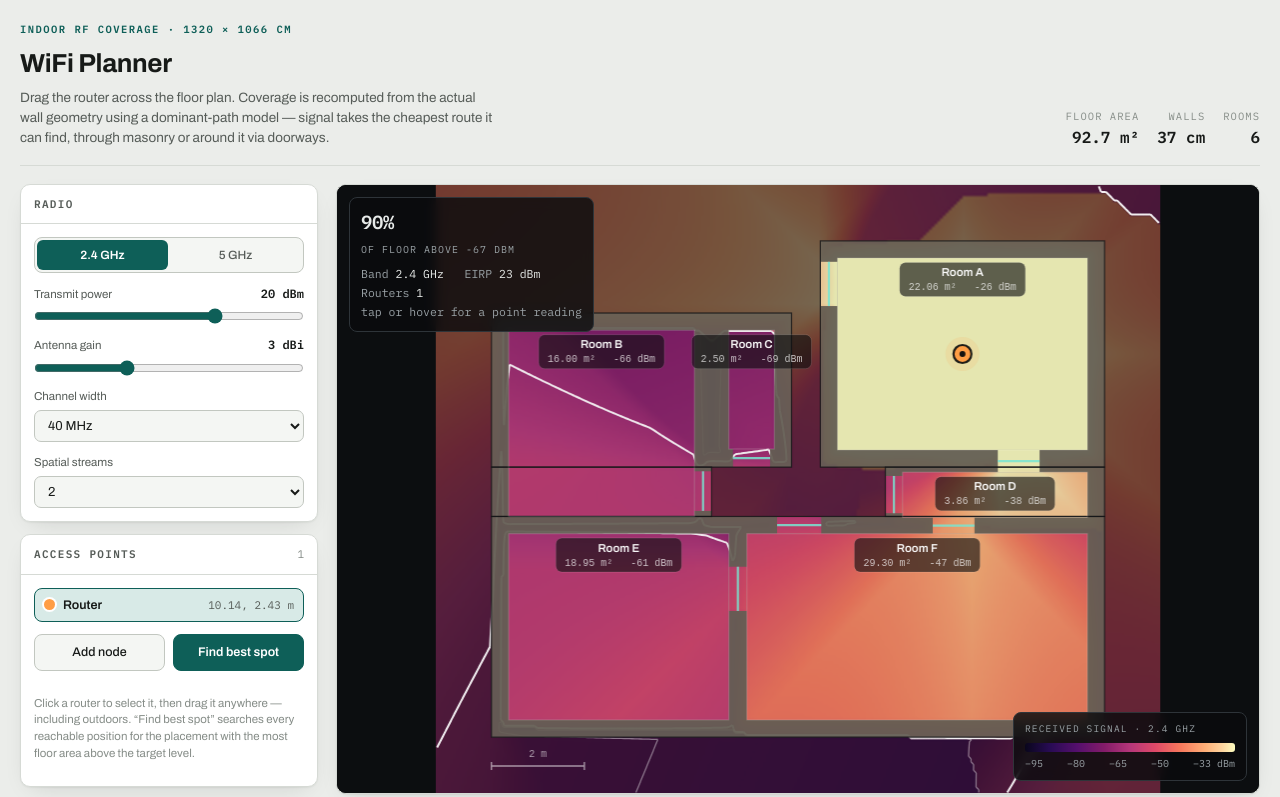
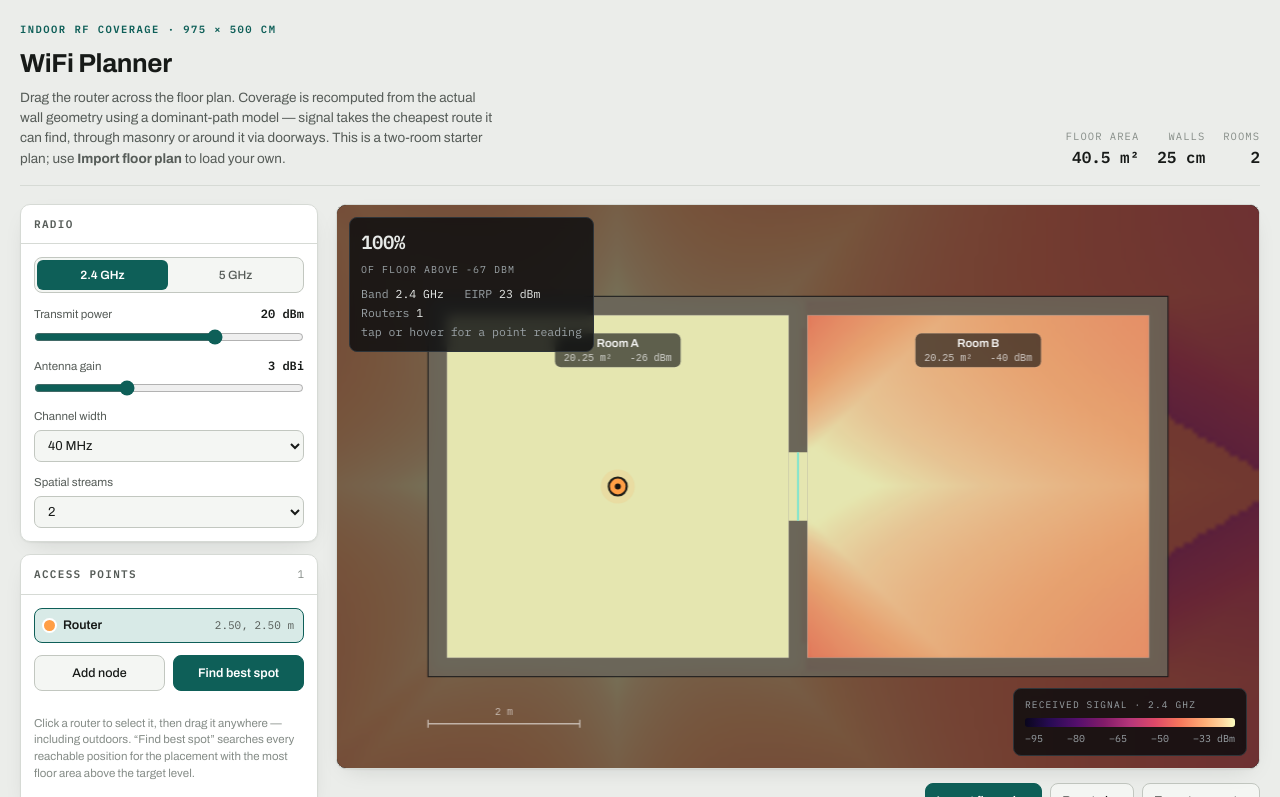
Before and after one commit to hangelo/wifi-planner, a plain HTML site: page website/index.html in a window 1280 px wide. Shown: the top 797 px of the page. Drawn offline with Linux system fonts and the light colour scheme.

Commit message:
Rename to WiFi Planner, add a starter plan, split the repo
The default plan was a traced copy of a real house: six rooms, eight
openings, too much to take in before you know what the controls do.
It is now two 4.5 m rooms with a door between them — enough to drag the
router through and watch the far room fall away, and enough to make
Import floor plan the obvious next step.

Site files move to website/. server-settings/ documents the AWS setup
that puts them online: private S3 bucket, CloudFront with Origin Access
Control, ACM certificate, Route 53 alias records.

```diff
--- a/app.js
+++ b/website/app.js
@@ -1,10 +1,15 @@
 "use strict";
 
 /* ============================================================
-   1. GEOMETRY  — traced from the supplied plan, in centimetres
+   1. GEOMETRY — the starter plan, in centimetres
+
+   Deliberately trivial: two rooms and the doorway between them.
+   It exists to be poked at — drag the router through the door and
+   watch the far room fall away — not to model anybody's house.
+   Import a floor plan to replace it.
    ============================================================ */
 const BASE_PLAN = {
-  W: 1320, H: 1066, wallT: 37,
+  W: 975, H: 500, wallT: 25,
   nz: 1,                     /* how many floors are modelled */
   floorH: 280,               /* floor-to-floor, cm — the vertical hop between levels */
   slab: "hollowblock",
@@ -15,30 +20,15 @@ const BASE_PLAN = {
      Shared by both floors, because it is the hole between them. */
   stairs: [],
   footprint: [
-    {x:708, y:0,   w:612,  h:486, floor:0},
-    {x:848, y:486, w:472,  h:106, floor:0},
-    {x:0,   y:155, w:646,  h:331, floor:0},
-    {x:0,   y:486, w:474,  h:106, floor:0},
-    {x:0,   y:592, w:1320, h:474, floor:0}
+    {x:0, y:0, w:975, h:500, floor:0}
   ],
   rooms: [
-    {id:"A", name:"Room A", x:745, y:37,  w:538, h:412, area:22.06, floor:0},
-    {id:"B", name:"Room B", x:37,  y:192, w:400, h:400, area:16.00, floor:0},
-    {id:"C", name:"Room C", x:511, y:192, w:98,  h:255, area:2.50,  floor:0},
-    {id:"D", name:"Room D", x:885, y:497, w:398, h:97,  area:3.86,  floor:0},
-    {id:"E", name:"Room E", x:37,  y:629, w:474, h:400, area:18.95, floor:0},
-    {id:"F", name:"Room F", x:550, y:629, w:733, h:400, area:29.30, floor:0}
+    {id:"A", name:"Room A", x:25,  y:25, w:450, h:450, area:20.25, floor:0},
+    {id:"B", name:"Room B", x:500, y:25, w:450, h:450, area:20.25, floor:0}
   ],
   /* `lim` is how far the opening may slide along its own wall */
   openings: [
-    {id:"o1", label:"A → entry",     x:708,  y:45,  w:37, h:95, axis:"v", type:"hollow", lim:[40,350],   floor:0},
-    {id:"o2", label:"A → D",         x:1090, y:449, w:90, h:48, axis:"h", type:"hollow", lim:[888,1190], floor:0},
-    {id:"o3", label:"C → courtyard", x:520,  y:447, w:80, h:39, axis:"h", type:"hollow", lim:[513,527],  floor:0},
-    {id:"o4", label:"B → courtyard", x:437,  y:495, w:37, h:85, axis:"v", type:"hollow", lim:[489,505],  floor:0},
-    {id:"o5", label:"D → courtyard", x:848,  y:505, w:37, h:80, axis:"v", type:"hollow", lim:[499,512],  floor:0},
-    {id:"o6", label:"D → F",         x:950,  y:594, w:90, h:35, axis:"h", type:"open",   lim:[888,1190], floor:0},
-    {id:"o7", label:"F → courtyard", x:615,  y:592, w:95, h:37, axis:"h", type:"open",   lim:[553,750],  floor:0},
-    {id:"o8", label:"E → F",         x:511,  y:700, w:39, h:95, axis:"v", type:"hollow", lim:[632,931],  floor:0}
+    {id:"o1", label:"Room A → Room B", x:475, y:205, w:25, h:90, axis:"v", type:"hollow", lim:[25,385], floor:0}
   ]
 };
 let PLAN = structuredClone(BASE_PLAN);
@@ -137,7 +127,7 @@ let state = {
   extMat:"hollow", intMat:"hollow", clutter:24,
   mode:"rssi", target:-67,
   contour:true, path:true, grid:false,
-  aps:[{x:1014, y:243, f:0, id:0}],
+  aps:[{x:250, y:250, f:0, id:0}],
   selAp:0,
   selStair:-1,
   stairMode:false
@@ -1398,7 +1388,7 @@ document.getElementById("addAp").addEventListener("click",()=>{
 });
 document.getElementById("resetBtn").addEventListener("click",()=>{
   PLAN=structuredClone(BASE_PLAN);
-  state.aps=[{x:1014,y:243,f:0,id:0}]; state.selAp=0; state.selStair=-1;
+  state.aps=[{x:250,y:250,f:0,id:0}]; state.selAp=0; state.selStair=-1;
   setStairMode(false);
   geomVersion++; rasterCache.clear();
   syncFloorUI(); updatePlanMeta(); renderOpList(); renderApList(); layout(); recompute();
--- a/index.html
+++ b/website/index.html
@@ -19,7 +19,7 @@
   <div class="brand">
     <div class="eyebrow" id="mEyebrow">Indoor RF coverage · 1320 × 1066 cm plan</div>
     <h1>WiFi Planner</h1>
-    <p>Drag the router across the floor plan. Coverage is recomputed from the actual wall geometry using a dominant-path model — signal takes the cheapest route it can find, through masonry or around it via doorways.</p>
+    <p>Drag the router across the floor plan. Coverage is recomputed from the actual wall geometry using a dominant-path model — signal takes the cheapest route it can find, through masonry or around it via doorways. This is a two-room starter plan; use <b>Import floor plan</b> to load your own.</p>
   </div>
   <div class="planmeta">
     <div><div class="k">Floor area</div><div class="v" id="mArea">—</div></div>
```
Also changed, not shown: website/importui.js (renamed from importui.js), website/planimport.js (renamed from planimport.js), website/styles.css (renamed from styles.css), 1 other file.
